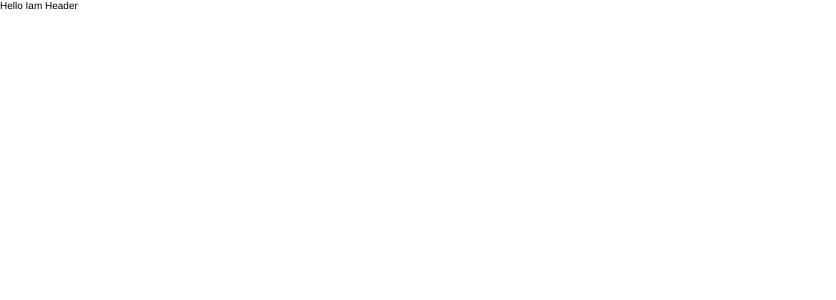
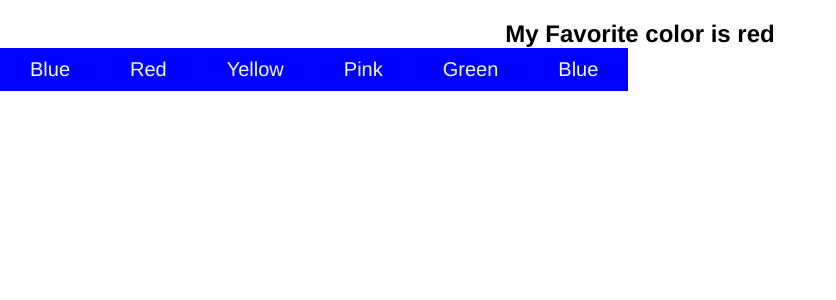
Before and after one commit to HumbleBoyy/TaskTracker, a React (Vite) app: page / in a window 1280 px wide. Shown: the top 300 px of the page, without its empty margins (0-836 px from the left). Built offline with nearby package versions, Linux system fonts and the light colour scheme.

Commit message:
New Commit

```diff
--- /dev/null
+++ b/src/Components/Hooks/UseStateHook.jsx
@@ -0,0 +1,18 @@
+import React, { useState } from 'react'
+import "./hooks.css"
+const UseStateHook = () => {
+    const [color, setColor] = useState('red')
+  return (
+    <>
+      <h1 className='hooks_ttle'>My Favorite color is {color}</h1>
+      <button className='btn_hooks' onClick={()=> setColor("Blue")}>Blue</button>
+      <button className='btn_hooks red' onClick={()=> setColor("Red")}>Red</button>
+      <button className='btn_hooks yellow' onClick={()=> setColor("Yellow")}>Yellow</button>
+      <button className='btn_hooks pink' onClick={()=> setColor("Pink")}>Pink</button>
+      <button className='btn_hooks green' onClick={()=> setColor("Green")}>Green</button>
+      <button className='btn_hooks white' onClick={()=> setColor("White")}>Blue</button>
+    </>
+  )
+}
+
+export default UseStateHook
--- /dev/null
+++ b/src/Components/Hooks/hooks.css
@@ -0,0 +1,15 @@
+.hooks_ttle{
+    font-size: x-large;
+    text-align: center;
+    margin-top: 2rem;
+}
+
+.btn_hooks{
+    font-size: 2rem;
+    padding: 10px 30px;
+    outline: none;
+    border: none;
+    background: blue;
+    color: aliceblue;
+    cursor: pointer;
+}
--- a/src/Components/Main/Main.jsx
+++ b/src/Components/Main/Main.jsx
@@ -1,10 +1,13 @@
 import "./main.css"
 import Header from '../Header/Header'
+import UseStateHook from "../Hooks/UseStateHook"
 const Main = () => {
   return (
     <>
       <section className='Main'>
-        <Header/>
+        {/* <Header/> */}
+
+        <UseStateHook/>
       </section>
     </>
   )
```
